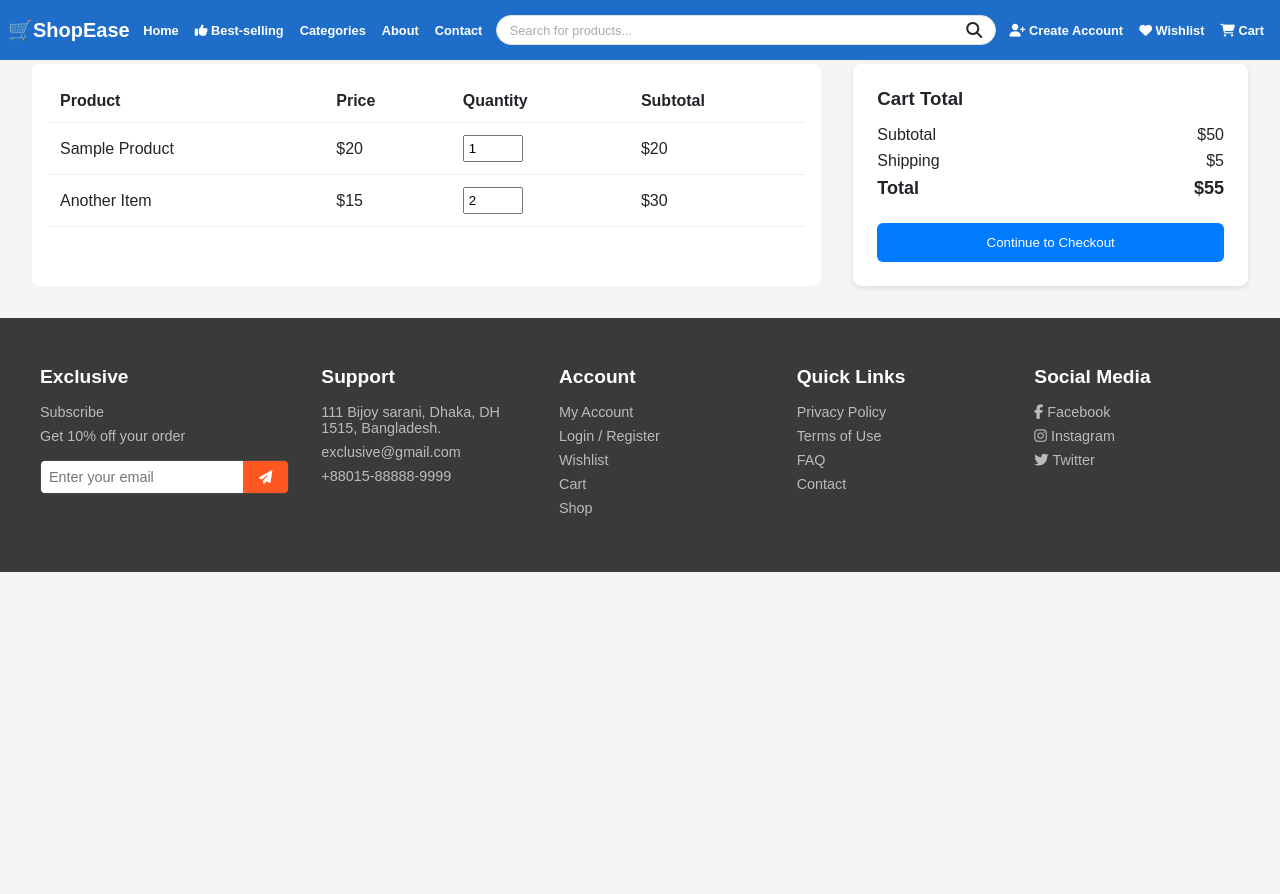
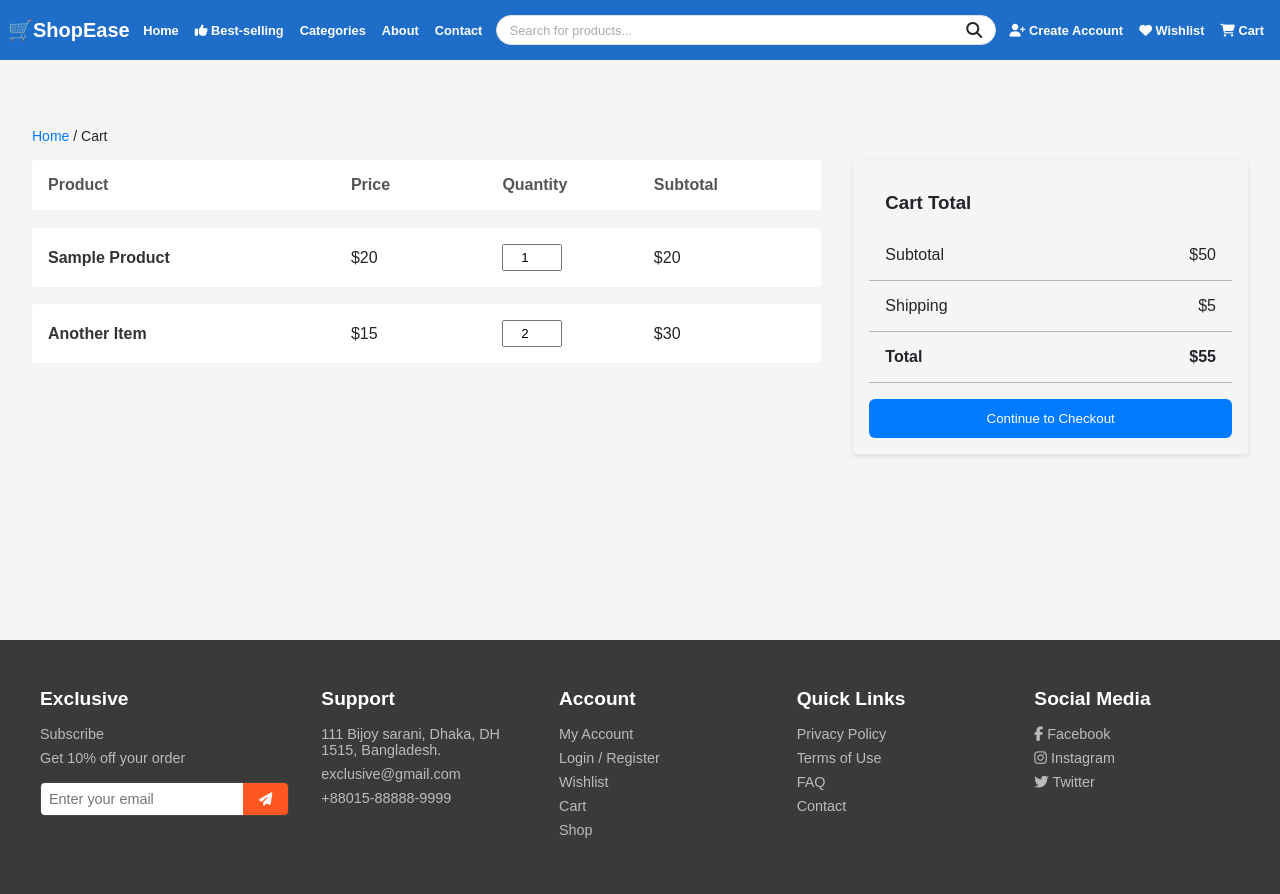
Before and after one commit to Codeine23/GROUP1_E-COMMERCE_WEBSITE, a Flask app: page /cart in a window 1280 px wide. Before the commit the page ends 572 px from the top, so only its background shows below. Run offline with Flask 3, Linux system fonts and the light colour scheme; parts of the project's set-up code (start-up, migrations or seed data) failed here and were passed over.

Commit message:
Done with the cart page, next is to make it dynmaic

```diff
--- a/static/css/cart.css
+++ b/static/css/cart.css
@@ -1,5 +1,6 @@
 .cart-container {
-  padding: 2rem;
+   padding: 8rem 2rem;
+   min-height: 80vh;
 }
 
 .breadcrumbs {
@@ -19,47 +20,75 @@
 }
 
 .cart-items {
-  background: #fff;
-  padding: 1rem;
+   display: grid;
+   gap: 1rem;
    border-radius: 8px;
+   height: fit-content;
 }
 
-.cart-table {
-  width: 100%;
-  border-collapse: collapse;
+.cart-header {
+   background-color: #fff;
+   display: grid;
+   grid-template-columns: 2fr 1fr 1fr 1fr; /* 4 columns */
+   padding: 1rem;
+   border-bottom: 2px solid #f4f4f4;
+   font-weight: bold;
+   text-transform: capitalize;
+   color: #555;
+   border-radius: 0.25rem;
 }
 
-.cart-table th, .cart-table td {
-  padding: 12px;
-  border-bottom: 1px solid #eee;
+.header-item {
+   text-align: left;
+}
+
+.cart-item {
+   background-color: #fff;
+   display: grid;
+   grid-template-columns: 2fr 1fr 1fr 1fr; /* Same as header */
+   align-items: center;
+   padding: 1rem;
+   border-bottom: 1px solid #f4f4f4;
+   border-radius: 0.25rem;
+}
+
+.product-name {
+   font-size: 1rem;
+   color: #333;
+}
+
+.price,
+.quantity,
+.subtotal {
    text-align: left;
 }
 
 .qty-input {
    width: 60px;
    padding: 4px;
+   text-align: center;
 }
 
 .cart-summary {
-  background: #fff;
-  padding: 1.5rem;
-  border-radius: 8px;
-  box-shadow: 0 2px 5px rgba(0,0,0,0.1);
+   padding: 1rem;
+   border-radius: .2rem;
+   box-shadow: 0 2px 5px rgba(0, 0, 0, 0.1);
 }
 
 .cart-summary h3 {
-  margin-bottom: 1rem;
+   padding: 1rem;
 }
 
 .summary-row {
    display: flex;
    justify-content: space-between;
-  margin: 8px 0;
+   padding: 1rem;
+   border-bottom: 1px solid rgb(186, 183, 183);
 }
 
 .summary-row.total {
    font-weight: bold;
-  font-size: 18px;
+   font-size: 16px;
 }
 
 .checkout-btn {
@@ -75,3 +104,9 @@
 .checkout-btn:hover {
    background: #0056b3;
 }
+
+@media (max-width: 768px) {
+   .cart-grid {
+      grid-template-columns: 1fr;
+   }
+}
--- a/templates/pages/cart.html
+++ b/templates/pages/cart.html
@@ -1,45 +1,51 @@
-{% extends "layouts/base.html" %}
-
-{% block content %}
+{% extends "layouts/base.html" %} {% block content %}
 <div class="cart-container">
-
    <!-- Breadcrumbs -->
    <nav class="breadcrumbs">
-    <a href="{{ url_for('home') }}">Home</a> &gt; <span>Cart</span>
+      <a href="{{ url_for('home') }}">Home</a> / <span>Cart</span>
    </nav>
 
    <div class="cart-grid">
       <!-- Left: Cart Items -->
       <div class="cart-items">
-      <table class="cart-table">
-        <thead>
-          <tr>
-            <th>Product</th>
-            <th>Price</th>
-            <th>Quantity</th>
-            <th>Subtotal</th>
-          </tr>
-        </thead>
-        <tbody>
-          <!-- Example row -->
-          <tr>
-            <td>Sample Product</td>
-            <td>$20</td>
-            <td>
-              <input type="number" value="1" min="1" class="qty-input">
-            </td>
-            <td>$20</td>
-          </tr>
-          <tr>
-            <td>Another Item</td>
-            <td>$15</td>
-            <td>
-              <input type="number" value="2" min="1" class="qty-input">
-            </td>
-            <td>$30</td>
-          </tr>
-        </tbody>
-      </table>
+         <div class="cart-header">
+            <div class="header-item">Product</div>
+            <div class="header-item">Price</div>
+            <div class="header-item">Quantity</div>
+            <div class="header-item">Subtotal</div>
+         </div>
+
+         <!-- Example row 1 -->
+         <div class="cart-item">
+            <div class="cart-item-info">
+               <span class="product-name">Sample Product</span>
+            </div>
+            <div class="price">$20</div>
+            <div class="quantity">
+               <input
+                  type="number"
+                  value="1"
+                  min="1"
+                  class="qty-input" />
+            </div>
+            <div class="subtotal">$20</div>
+         </div>
+
+         <!-- Example row 2 -->
+         <div class="cart-item">
+            <div class="cart-item-info">
+               <span class="product-name">Another Item</span>
+            </div>
+            <div class="price">$15</div>
+            <div class="quantity">
+               <input
+                  type="number"
+                  value="2"
+                  min="1"
+                  class="qty-input" />
+            </div>
+            <div class="subtotal">$30</div>
+         </div>
       </div>
 
       <!-- Right: Checkout Summary -->
```
Lines whose indentation alone changed are shown as unchanged.
